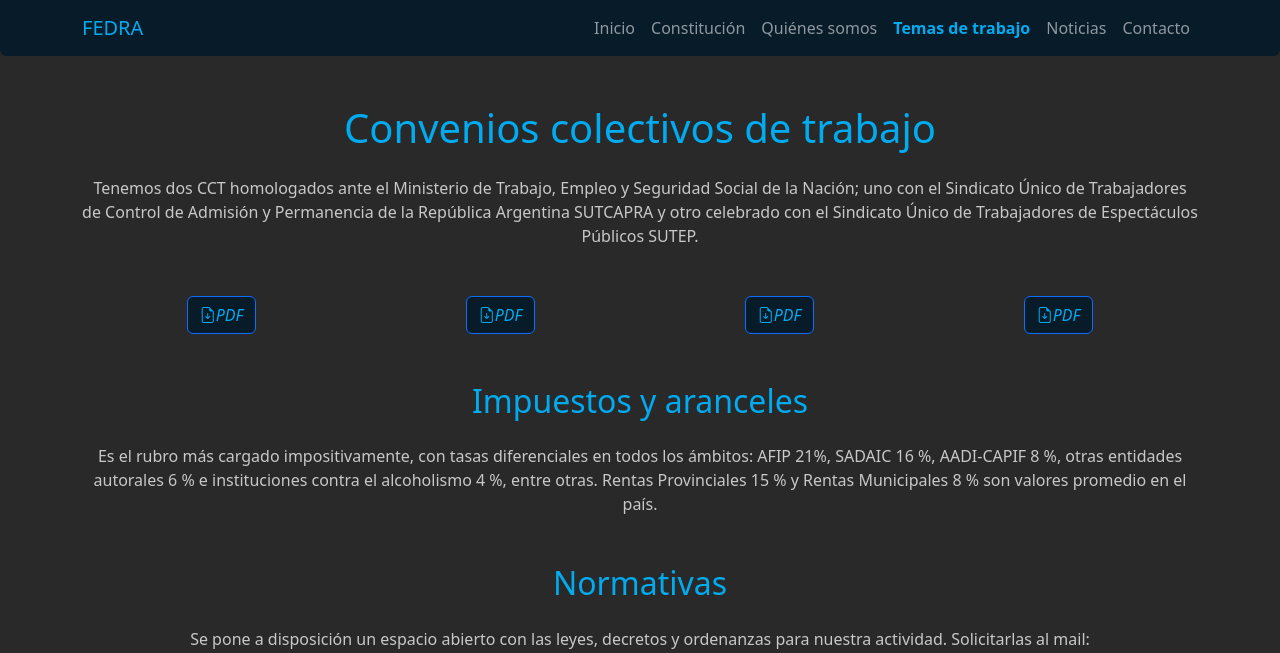
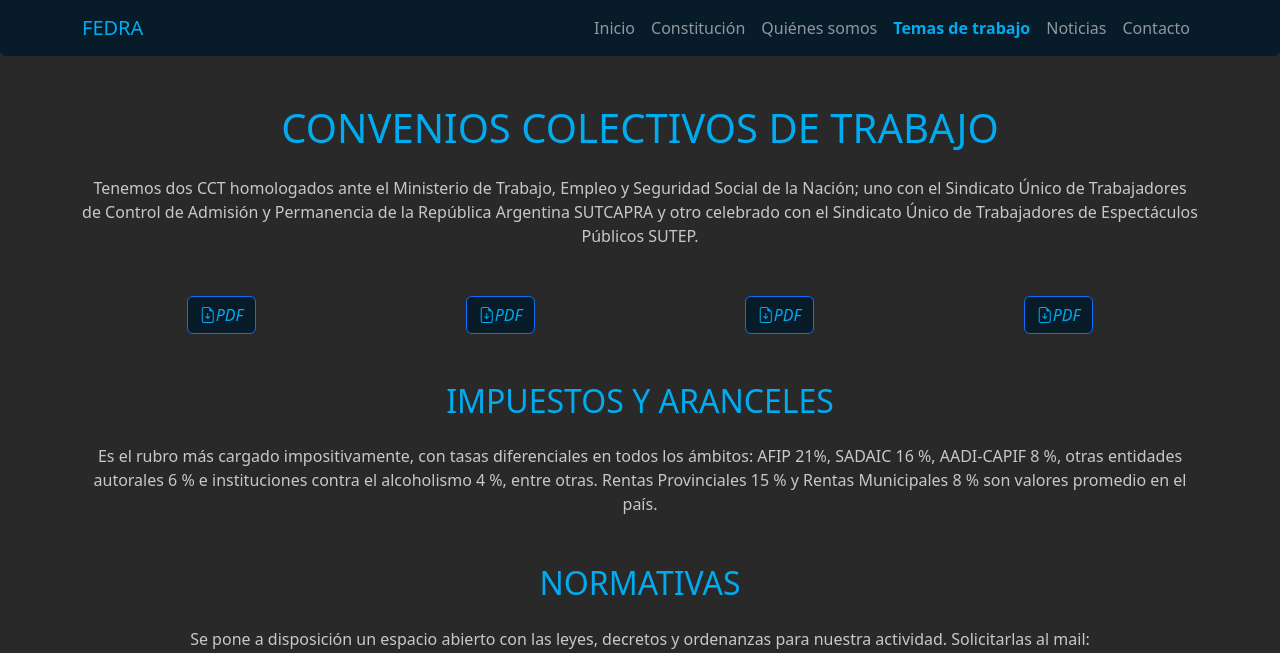
Before and after one commit to Luno-Dev/Fedra-Front-End, a Next.js app: page /temasDeTrabajo in a window 1280 px wide. Shown: the top 653 px of the page. Built offline with nearby package versions, Linux system fonts and the light colour scheme.

Commit message:
cambio en los titulos de temas de trabajo

```diff
--- a/src/pages/temasDeTrabajo.jsx
+++ b/src/pages/temasDeTrabajo.jsx
@@ -8,7 +8,7 @@ const TemasDeTrabajo = () => {
       <Navs></Navs>
       <Container className="my-5">
         <section className="mb-5">
-            <h1 className="text-cyan text-center mb-4">Convenios colectivos de trabajo</h1>
+            <h1 className="text-cyan text-center mb-4">CONVENIOS COLECTIVOS DE TRABAJO</h1>
             <p className="text-center">
               Tenemos dos CCT homologados ante el Ministerio de Trabajo, Empleo
               y Seguridad Social de la Nación; uno con el Sindicato Único de
@@ -32,11 +32,11 @@ const TemasDeTrabajo = () => {
           </article>
         </section>
         <section className="mb-5">
-          <h2 className="text-cyan text-center mb-4">Impuestos y aranceles</h2>
+          <h2 className="text-cyan text-center mb-4">IMPUESTOS Y ARANCELES</h2>
           <p className="text-center">Es el rubro más cargado impositivamente, con tasas diferenciales en todos los ámbitos: AFIP 21%, SADAIC 16 %, AADI-CAPIF 8 %, otras entidades autorales 6 % e instituciones contra el alcoholismo 4 %, entre otras. Rentas Provinciales 15 % y Rentas Municipales 8 % son valores promedio en el país.</p>
         </section>
         <section className="mb-5">
-          <h2 className="text-cyan text-center mb-4">Normativas</h2>
+          <h2 className="text-cyan text-center mb-4">NORMATIVAS</h2>
           <p className="text-center">Se pone a disposición un espacio abierto con las leyes, decretos y ordenanzas para nuestra actividad. Solicitarlas al mail:</p>
         </section>
       </Container>
```
